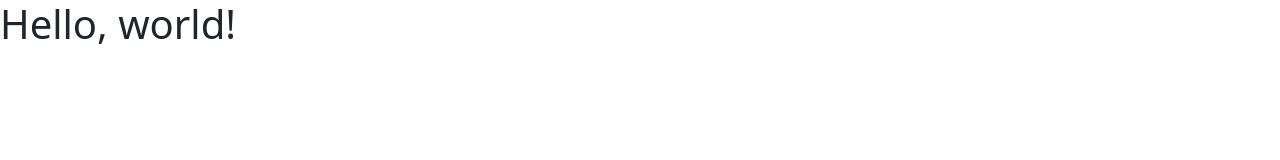
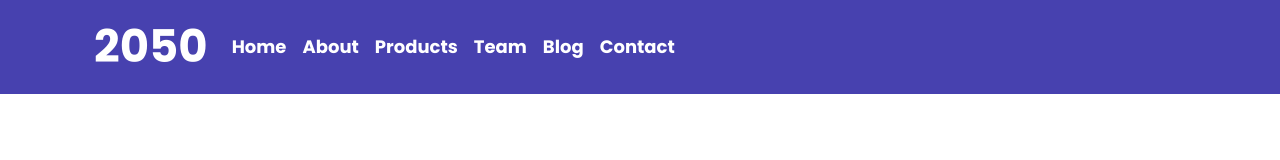
Before and after one commit to Fantar1/2050-landing-page, a plain HTML site: page index.html in a window 1280 px wide. Drawn offline with nearby package versions, Linux system fonts and the light colour scheme.

Commit message:
add navbar

```diff
--- /dev/null
+++ b/css/style.css
@@ -0,0 +1,21 @@
+
+body{
+    font-family: 'Poppins', sans-serif;
+}
+
+.mynavbar{
+    background-color: #4741AF;
+}
+
+.nav-link{
+    color: white;
+    font-size: 18px;
+    font-weight: 700;
+    padding: 25px;
+}
+
+.navbar-brand{
+    color: white;
+    font-size: 45px;
+    font-weight: 700;
+}
--- a/index.html
+++ b/index.html
@@ -5,9 +5,53 @@
     <meta name="viewport" content="width=device-width, initial-scale=1">
     <title>2050</title>
     <link href="https://cdn.jsdelivr.net/npm/bootstrap@5.3.0-alpha1/dist/css/bootstrap.min.css" rel="stylesheet" integrity="sha384-GLhlTQ8iRABdZLl6O3oVMWSktQOp6b7In1Zl3/Jr59b6EGGoI1aFkw7cmDA6j6gD" crossorigin="anonymous">
+    <link rel="preconnect" href="https://fonts.googleapis.com">
+<link rel="preconnect" href="https://fonts.gstatic.com" crossorigin>
+<link href="https://fonts.googleapis.com/css2?family=Poppins:ital,wght@0,100;0,200;0,300;0,400;0,500;0,600;0,700;0,800;0,900;1,100;1,200;1,300;1,400;1,500;1,600;1,700;1,800;1,900&display=swap" rel="stylesheet">
+    <link rel="stylesheet" href="css/style.css">
   </head>
   <body>
-    <h1>Hello, world!</h1>
+
+<div class="mynavbar">
+    <div class="container">
+        <nav class="navbar navbar-expand-lg">
+            <div class="container-fluid">
+              <a class="navbar-brand" href="#">2050</a>
+              <button class="navbar-toggler" type="button" data-bs-toggle="collapse" data-bs-target="#navbarSupportedContent" aria-controls="navbarSupportedContent" aria-expanded="false" aria-label="Toggle navigation">
+                <span class="navbar-toggler-icon"></span>
+              </button>
+              <div class="collapse navbar-collapse" id="navbarSupportedContent">
+                <ul class="navbar-nav me-auto mb-2 mb-lg-0">
+                  <li class="nav-item">
+                    <a class="nav-link" aria-current="page" href="#">Home</a>
+                  </li>
+                  <li class="nav-item">
+                    <a class="nav-link" href="#">About</a>
+                  </li>
+                  <li class="nav-item">
+                      <a class="nav-link" href="#">Products</a>
+                    </li>
+                    <li class="nav-item">
+                      <a class="nav-link" href="#">Team</a>
+                    </li>
+                    <li class="nav-item">
+                      <a class="nav-link" href="#">Blog</a>
+                    </li>
+                    <li class="nav-item">
+                      <a class="nav-link" href="#">Contact</a>
+                    </li>
+
+
+
+                </ul>
+
+              </div>
+            </div>
+          </nav>
+
+    </div>
+</div>
+
     <script src="https://cdn.jsdelivr.net/npm/bootstrap@5.3.0-alpha1/dist/js/bootstrap.bundle.min.js" integrity="sha384-w76AqPfDkMBDXo30jS1Sgez6pr3x5MlQ1ZAGC+nuZB+EYdgRZgiwxhTBTkF7CXvN" crossorigin="anonymous"></script>
   </body>
 </html>
```
